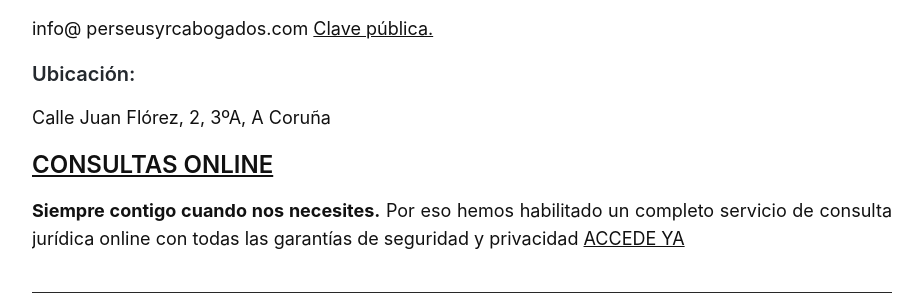
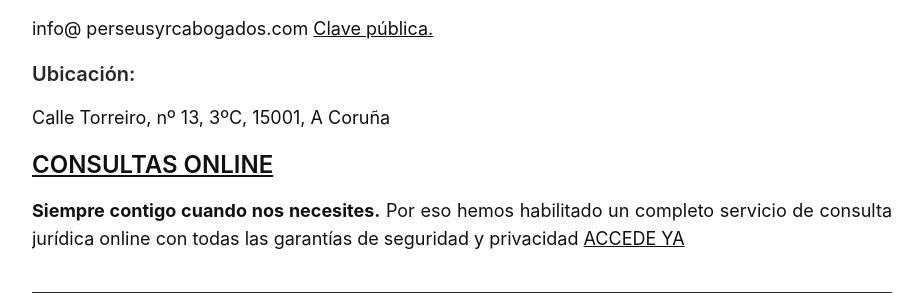
Before and after one commit to streaming10/perseusnew, a Jekyll site: the page built from index.md, in a window 1280 px wide, cut to the strip 1050-1343 px from the top of the page. Shown: the whole strip, without its empty margins (158-1080 px from the left). Built offline with Jekyll 4.4.1, drawn with Linux system fonts in a browser that asks for light colours; our own code applies the rules of GitHub Pages for plain Markdown files.

Commit message:
Update index.md

```diff
--- a/index.md
+++ b/index.md
@@ -29,7 +29,7 @@ info@ perseusyrcabogados.com
 [Clave pública.](https://perseusyrcabogados.com/public-key.txt "Clave pública.")
 
 ### Ubicación:
-Calle Juan Flórez, 2, 3ºA, A Coruña
+Calle Torreiro, nº 13, 3ºC, 15001, A Coruña
 
 ## [CONSULTAS ONLINE](https://perseusyrcabogados.com/consultas-juridicas-online "CONSULTAS ONLINE")
 
```
Also changed, not shown: other parts of index.md (+1 -1 lines).
